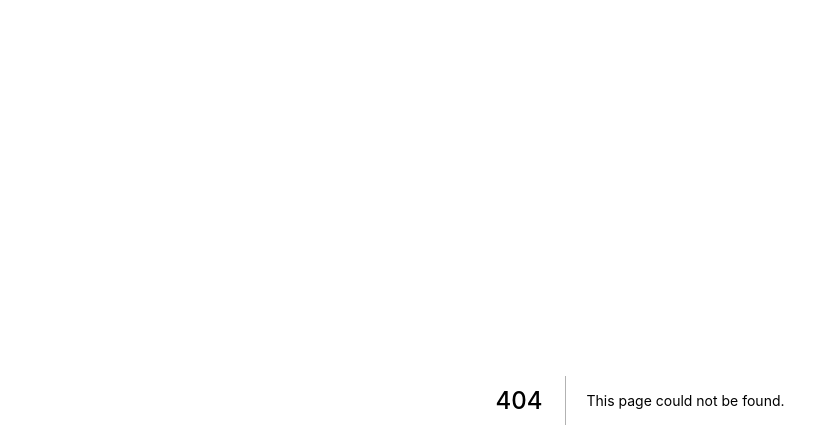
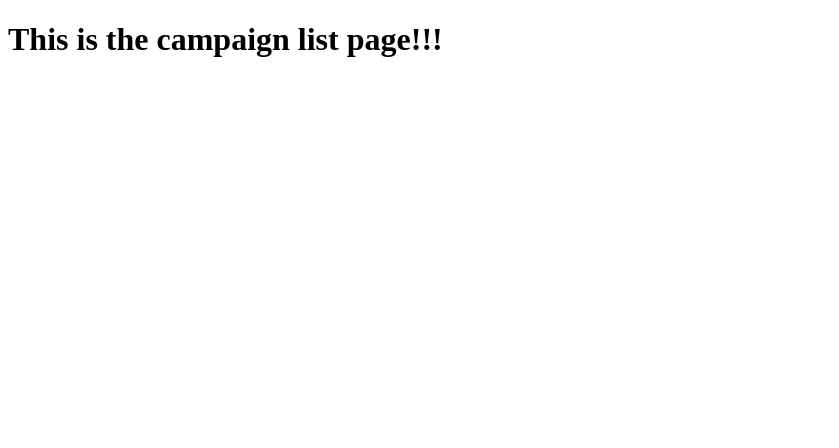
Before and after one commit to rojarsmith/demo-bank, a Next.js app in the folder solidity/solidity-kickstart/: page / in a window 1280 px wide. Before the commit this address had no page. Shown: the top 448 px of the page, without its empty margins (0-839 px from the left). Built offline with nearby package versions, Linux system fonts and the light colour scheme.

Commit message:
Root routes.

```diff
--- /dev/null
+++ b/solidity/solidity-kickstart/pages/index.js
@@ -0,0 +1,5 @@
+export default () => {
+    return (
+        <h1>This is the campaign list page!!!</h1>
+    );
+};
--- a/solidity/solidity-kickstart/pages/newcampaign.js
+++ /dev/null
@@ -1,5 +0,0 @@
-export default () => {
-    return (
-        <h1>This is the new campaign page!!!</h1>
-    );
-};
```
